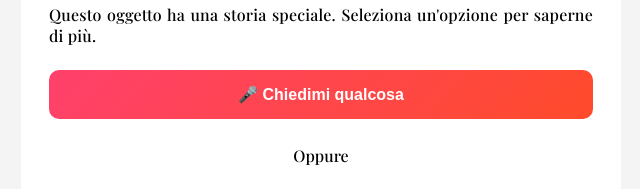
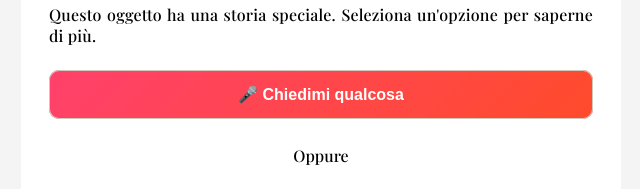
Before and after one commit to superjaviko/handcrafting, a website: page index.html in a window 1280 px wide. Both pictures are taken after a click on the button "🎤 Chiedimi qualcosa". Shown: the part 195-384 px from the top of the page, 319-959 px from the left. Drawn offline with nearby package versions, Linux system fonts and the light colour scheme.

Commit message:
Add box shadow to active action button

```diff
--- a/index.html
+++ b/index.html
@@ -101,6 +101,7 @@
     .action-btn.active {
       background: linear-gradient(135deg, #ff416c, #ff4b2b);
       font-weight: bold;
+      box-shadow: inset 0 0 0 1px #d0c8bb;
     }
 
     .btn-chat {
```
